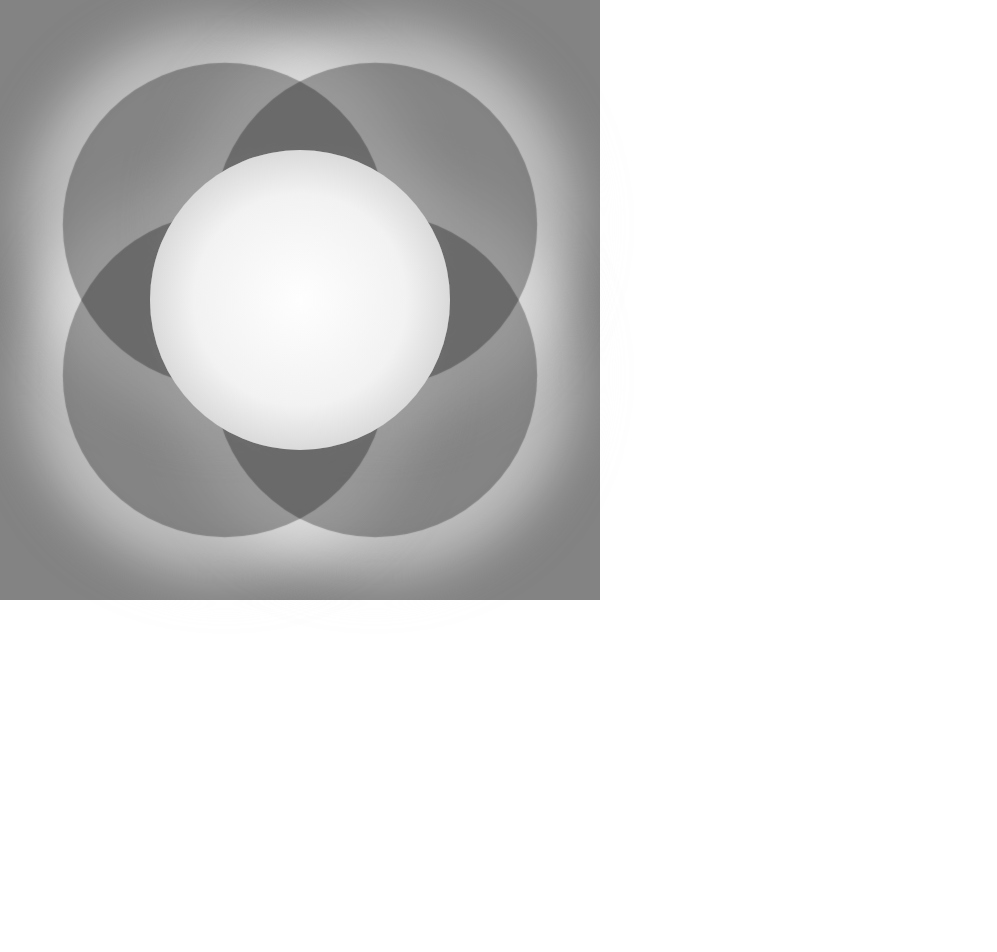
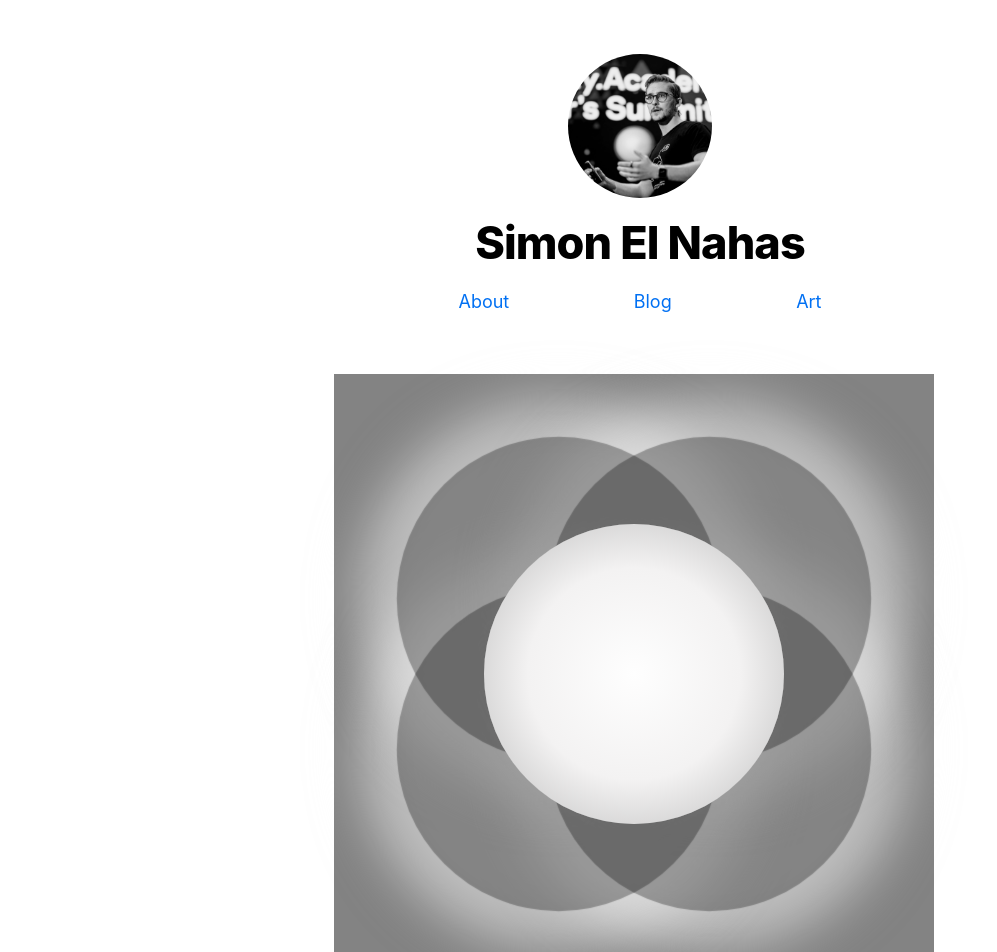
Before and after one commit to simonelnahas/simonelnahas.com, a Next.js app: page /art/4SHADOWS in a window 1280 px wide. Shown: the top 952 px of the page, without its empty margins (0-997 px from the left). Before the commit the page ends 800 px from the top, so only its background shows below. Built offline with nearby package versions, Linux system fonts and the light colour scheme.

Commit message:
unique URL for each artwork (#4)

```diff
--- a/pages/art/4SHADOWS/index.js
+++ b/pages/art/4SHADOWS/index.js
@@ -1,91 +1,28 @@
-import styles from './index.module.css';
-import { useState } from 'react';
-
-function greyShadow(x, y) {
-  return (
-    x + 'px ' + y + 'px 1px 12px rgba(0,0,0, 0.3)'
-  );
-}
-
-function whiteShadow(x, y) {
-  return (
-    x +
-    'px ' +
-    y +
-    'px 50px 50px rgba(249, 249, 249,0.5)'
-  );
-}
-
-function boxShadowCss(mousePosition) {
-  const directions = [
-    [-1, 1],
-    [1, 1],
-    [1, -1],
-    [-1, -1],
-  ];
-  const distance = 100;
-  const factor = 250;
-  const blackShadows = directions.map(
-    ([x, y]) => {
-      return greyShadow(
-        (x * (distance * mousePosition.x)) /
-          factor,
-        (y * (distance * mousePosition.y)) /
-          factor,
-      );
-    },
-  );
-  const whiteShadows = directions.map(
-    ([x, y]) => {
-      return whiteShadow(
-        (x * (distance * mousePosition.x)) /
-          factor,
-        (y * (distance * mousePosition.y)) /
-          factor,
-      );
-    },
-  );
-  const allShadows = [
-    ...blackShadows,
-    ...whiteShadows,
-  ].join(', ');
-
-  return allShadows;
-}
-
-export default function FourShadows() {
-  const defaultCoordinates = { x: -188, y: -188 };
-  const [mousePosition, setMousePosition] =
-    useState(defaultCoordinates);
-  const handleMouseMove = (e) => {
-    var rect = e.target.getBoundingClientRect();
-    setMousePosition({
-      x: e.clientX - rect.left - rect.width / 2,
-      y: e.clientY - rect.top - rect.height / 2,
-    });
-  };
-  return (
-    <div
-      className={styles.sphereHolder}
-      onMouseMove={handleMouseMove}
-      onMouseLeave={() =>
-        setMousePosition(defaultCoordinates)
-      }
-    >
-      <div
-        className={styles.sphere}
-        style={{
-          boxShadow: boxShadowCss(mousePosition),
-        }}
-      />
-    </div>
-  );
-}
+import FourShadows from './raw';
+import Exhibition from '../exhibition';
+import Layout from '../../../components/layout';
+import Head from 'next/head';
 
 export const info = {
   author: 'Simon El Nahas',
   date: '2022-04-23',
   title: '4 shadows',
   description:
-    'Inspired by Robert Irwin. Untitled. 1968. Seen at Copenhagen Contemporary. Interact with the artwork using your computermouse to create your own unique experience.',
+    'Inspired by Robert Irwin. Untitled. 1968. Seen at Copenhagen Contemporary. Interact with the shadows using your mouse.',
+  href: '/art/4SHADOWS',
 };
+
+export default function index() {
+  return (
+    <Layout>
+      <Head>
+        <title>4 SHADOWS - Simon El Nahas</title>
+      </Head>
+      <br />
+      <br />
+      <Exhibition {...info}>
+        <FourShadows />
+      </Exhibition>
+    </Layout>
+  );
+}
--- /dev/null
+++ b/pages/art/4SHADOWS/raw.js
@@ -0,0 +1,83 @@
+import styles from './index.module.css';
+import { useState } from 'react';
+
+function greyShadow(x, y) {
+  return (
+    x + 'px ' + y + 'px 1px 12px rgba(0,0,0, 0.3)'
+  );
+}
+
+function whiteShadow(x, y) {
+  return (
+    x +
+    'px ' +
+    y +
+    'px 50px 50px rgba(249, 249, 249,0.5)'
+  );
+}
+
+function boxShadowCss(mousePosition) {
+  const directions = [
+    [-1, 1],
+    [1, 1],
+    [1, -1],
+    [-1, -1],
+  ];
+  const distance = 100;
+  const factor = 250;
+  const blackShadows = directions.map(
+    ([x, y]) => {
+      return greyShadow(
+        (x * (distance * mousePosition.x)) /
+          factor,
+        (y * (distance * mousePosition.y)) /
+          factor,
+      );
+    },
+  );
+  const whiteShadows = directions.map(
+    ([x, y]) => {
+      return whiteShadow(
+        (x * (distance * mousePosition.x)) /
+          factor,
+        (y * (distance * mousePosition.y)) /
+          factor,
+      );
+    },
+  );
+  const allShadows = [
+    ...blackShadows,
+    ...whiteShadows,
+  ].join(', ');
+
+  return allShadows;
+}
+
+export default function FourShadows() {
+  const defaultCoordinates = { x: -188, y: -188 };
+  const [mousePosition, setMousePosition] =
+    useState(defaultCoordinates);
+  const handleMouseMove = (e) => {
+    var rect = e.target.getBoundingClientRect();
+    setMousePosition({
+      x: e.clientX - rect.left - rect.width / 2,
+      y: e.clientY - rect.top - rect.height / 2,
+    });
+  };
+  return (
+    <div
+      className={styles.sphereHolder}
+      onMouseMove={handleMouseMove}
+      onMouseLeave={() =>
+        setMousePosition(defaultCoordinates)
+      }
+    >
+      <div
+        className={styles.sphere}
+        style={{
+          boxShadow: boxShadowCss(mousePosition),
+        }}
+      />
+    </div>
+  );
+}
--- /dev/null
+++ b/pages/art/exhibition.js
@@ -0,0 +1,25 @@
+import styles from './index.module.css';
+import Link from 'next/link';
+
+export default function Exhibition({
+  children,
+  author,
+  date,
+  title,
+  description,
+  href,
+}) {
+  return (
+    <div>
+      {children}
+      <div className={styles.info}>
+        <p className={styles.name}>{title}</p>
+        <p className={styles.author}>{author}</p>
+        <p className={styles.date}>{date}</p>
+        <p className={styles.description}>
+          {description}
+        </p>
+      </div>
+    </div>
+  );
+}
```
Also changed, not shown: pages/art/index.js (+3 -26 lines).
